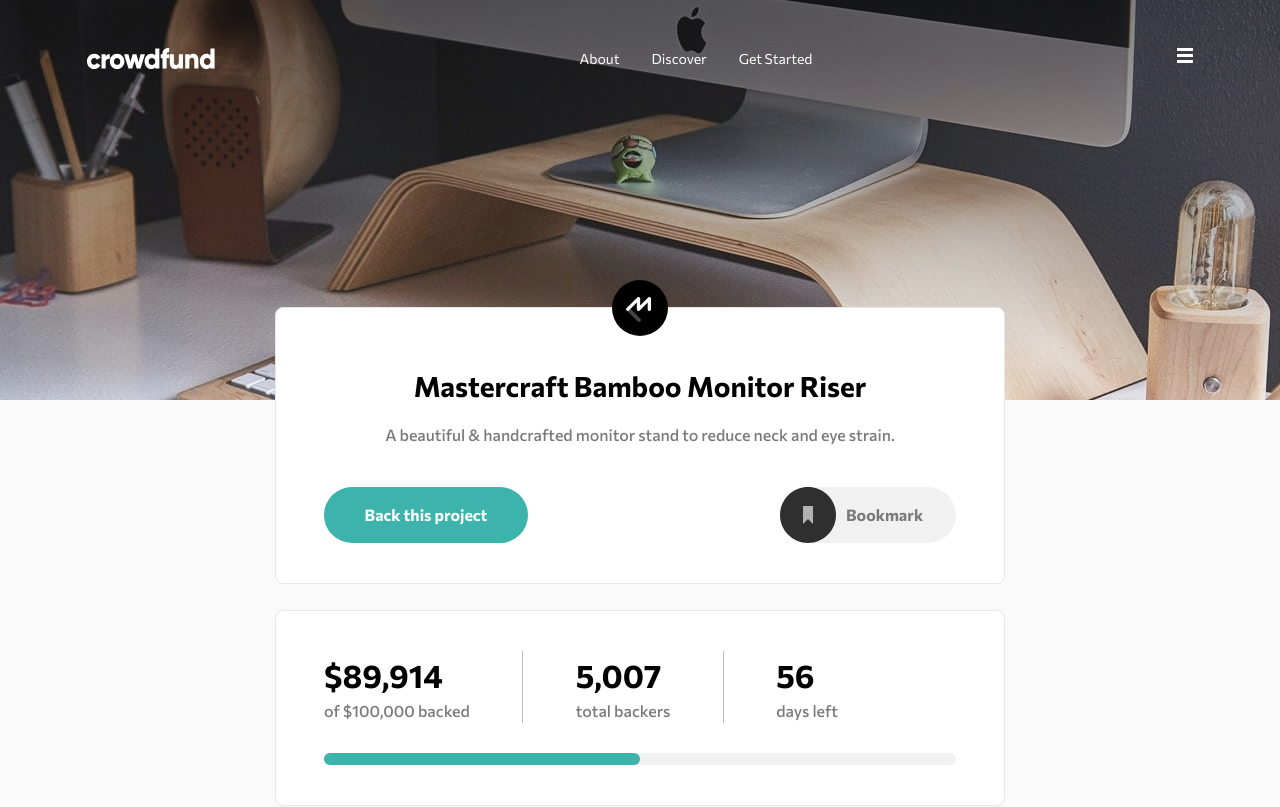
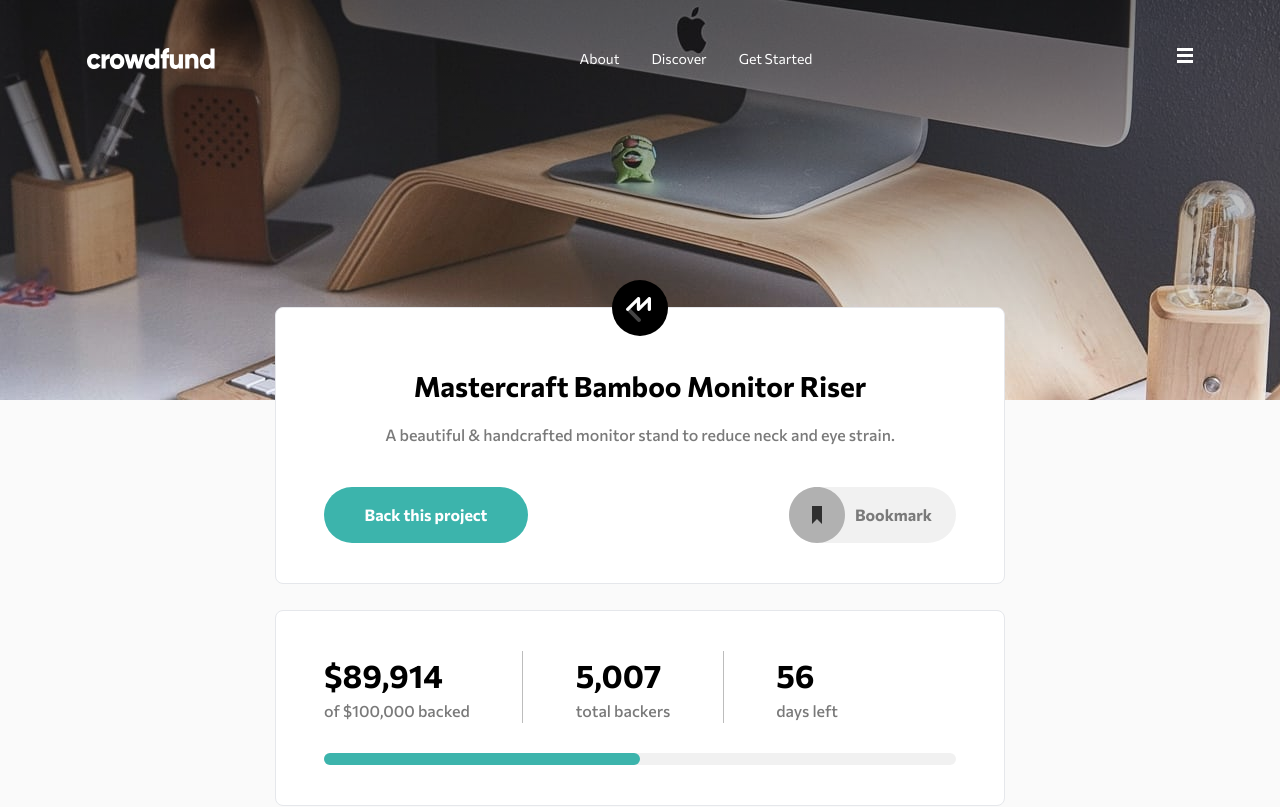
Before and after one commit to Chibuike-web/Crowfund-Product-Page, a React (Vite) app: page / in a window 1280 px wide. Shown: the top 807 px of the page. Built offline with nearby package versions, Linux system fonts and the light colour scheme.

Commit message:
implemented the bookmark button functionality

```diff
--- a/src/components/Button.jsx
+++ b/src/components/Button.jsx
@@ -1,3 +1,4 @@
+import { useState } from "react";
 import { BookmarkIcon } from "./Icons";
 
 export function Button({ text, className = "" }) {
@@ -8,13 +9,29 @@ export function Button({ text, className = "" }) {
 	);
 }
 
-export function BookmarkButton({ text, className = "" }) {
+export function BookmarkButton({ text }) {
+	const [bookmark, setBookmark] = useState(false);
+
 	return (
 		<button
 			type="button"
-			className="flex gap-[10px] max-md:w-max items-center font-bold text-dark-gray w-[176px] h-[3.5rem] bg-[rgba(122,122,122,0.1)] rounded-full"
+			className={`flex gap-[10px] max-md:w-max items-center font-bold text-dark-gray w-max pr-6 h-[3.5rem] ${
+				bookmark ? "bg-moderate-cyan/10" : "bg-[rgba(122,122,122,0.1)]"
+			} rounded-full cursor-pointer`}
+			onClick={() => setBookmark(!bookmark)}
 		>
-			<BookmarkIcon /> <p className="max-md:hidden">{text}</p>
+			<BookmarkIcon
+				outerColor={bookmark ? "fill-dark-cyan" : "fill-[#B1B1B1]"}
+				innerColor={bookmark ? " fill-white" : "fill-[#2F2F2F]"}
+				className="transition-all duration-300 ease-in-out"
+			/>{" "}
+			<p
+				className={`max-md:hidden ${
+					bookmark ? "text-dark-cyan" : "text-dark-gray"
+				}  transition-all duration-300 ease-in-out`}
+			>
+				{bookmark ? "Bookmarked" : text}
+			</p>
 		</button>
 	);
 }
--- a/src/components/Icons.jsx
+++ b/src/components/Icons.jsx
@@ -51,19 +51,26 @@ export const Cancel = ({ className = "" }) => {
 	);
 };
 
-export const BookmarkIcon = ({ className = "" }) => {
+export const BookmarkIcon = ({ className = "", outerColor = "", innerColor = "" }) => {
 	return (
-		<svg width="56" height="56" viewBox="0 0 56 56" fill="none" xmlns="http://www.w3.org/2000/svg">
+		<svg
+			className={className}
+			width="56"
+			height="56"
+			viewBox="0 0 56 56"
+			fill="none"
+			xmlns="http://www.w3.org/2000/svg"
+		>
 			<g clipPath="url(#clip0_2063_253)">
 				<path
 					d="M28 56C43.464 56 56 43.464 56 28C56 12.536 43.464 0 28 0C12.536 0 0 12.536 0 28C0 43.464 12.536 56 28 56Z"
-					fill="#2F2F2F"
+					className={outerColor}
 				/>
 				<path
 					fillRule="evenodd"
 					clipRule="evenodd"
 					d="M23 19V37L28 31.942L33 37V19H23Z"
-					fill="#B1B1B1"
+					className={innerColor}
 				/>
 			</g>
 			<defs>
--- a/src/components/Navbar.jsx
+++ b/src/components/Navbar.jsx
@@ -3,7 +3,7 @@ import { Cancel, Harmburger } from "./Icons";
 
 export default function Navbar() {
 	return (
-		<nav className="w-full py-12 max-md:p-6">
+		<nav className="w-full py-12 max-md:p-6 max-lg:px-6">
 			<header className="mx-auto w-full max-w-[69.1875rem] flex justify-between relative max-md:hidden">
 				<img src="/logo.svg" alt="Crowfund Logo" />
 				<ul className="flex gap-8 text-white text-[0.875rem] ">
@@ -36,7 +36,7 @@ const MobileNav = () => {
 			</div>
 			{mobileNav && (
 				<div className="fixed bg-black/25 z-20 inset-0 px-6 pt-[68px]">
-					<ul className="flex flex-col w-full top-[3.5rem] rounded-2xl bg-white text-[1rem] text-black ">
+					<ul className="flex flex-col w-full top-[3.5rem] rounded-[0.5rem] bg-white text-[1rem] text-black font-medium ">
 						<li className="border-b border-dark-gray/50">
 							<span className="p-6 block">About</span>
 						</li>
--- a/src/components/ProductSection.jsx
+++ b/src/components/ProductSection.jsx
@@ -16,7 +16,7 @@ export default function ProductSection() {
 			<div className="mt-10 mb-10 flex justify-between max-md:gap-3">
 				<Button
 					text="Back this project"
-					className="w-[12.75rem] h-[3.5rem] bg-moderate-cyan text-white rounded-full font-bold max-md:w-full"
+					className="w-[12.75rem] h-[3.5rem] bg-moderate-cyan text-white rounded-full font-bold max-md:w-full cursor-pointer hover:bg-dark-cyan transition-colors duration-300"
 				/>
 				<BookmarkButton text="Bookmark" />
 			</div>
--- a/src/components/RewardCard.jsx
+++ b/src/components/RewardCard.jsx
@@ -22,12 +22,12 @@ export default function RewardCard({ name, description, pledgeAmount, remainingS
 				{remainingStock !== 0 ? (
 					<Button
 						text="Select Reward"
-						className="bg-moderate-cyan w-[9.75rem] h-12 rounded-full text-white"
+						className="bg-moderate-cyan w-[9.75rem] h-12 rounded-full text-white hover:bg-dark-cyan transition-colors duration-300 cursor-pointer"
 					/>
 				) : (
 					<Button
 						text="Out of Stock"
-						className="bg-dark-gray w-[9.75rem] h-12 rounded-full text-white"
+						className="bg-dark-gray w-[9.75rem] h-12 rounded-full text-white hover:bg-dark-cyan transition-colors duration-300 cursor-pointer"
 					/>
 				)}
 			</div>
--- a/src/components/Stats.jsx
+++ b/src/components/Stats.jsx
@@ -6,7 +6,7 @@ export default function Stats() {
 			className="bg-white flex flex-col mt-[26px] w-full max-w-[45.625rem] py-10 px-12 max-md:px-6 border border-gray-200 rounded-[0.5rem] gap-[30px]"
 			aria-label="Project Statistics"
 		>
-			<div className="flex w-full max-w-[514px] justify-between max-md:flex-col max-md:gap-6 max-md:items-center max:md:w-max">
+			<div className="flex w-full max-w-[514px] justify-between max-md:flex-col max-md:gap-6 max-md:items-center max-md:max-w-full">
 				<article className="flex flex-col">
 					<strong className="block text-[2rem] font-bold max-md:text-center max-md:text-[1.75rem]">
 						$89,914
```
